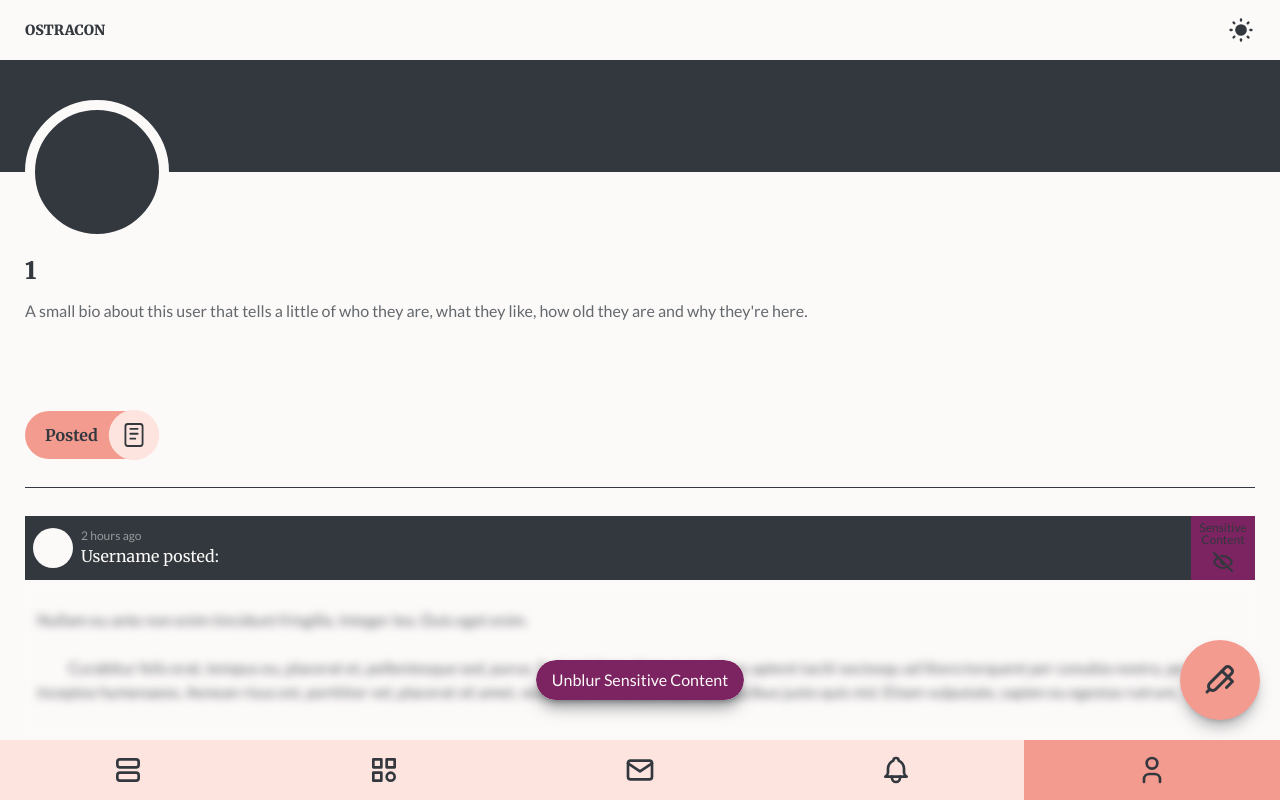
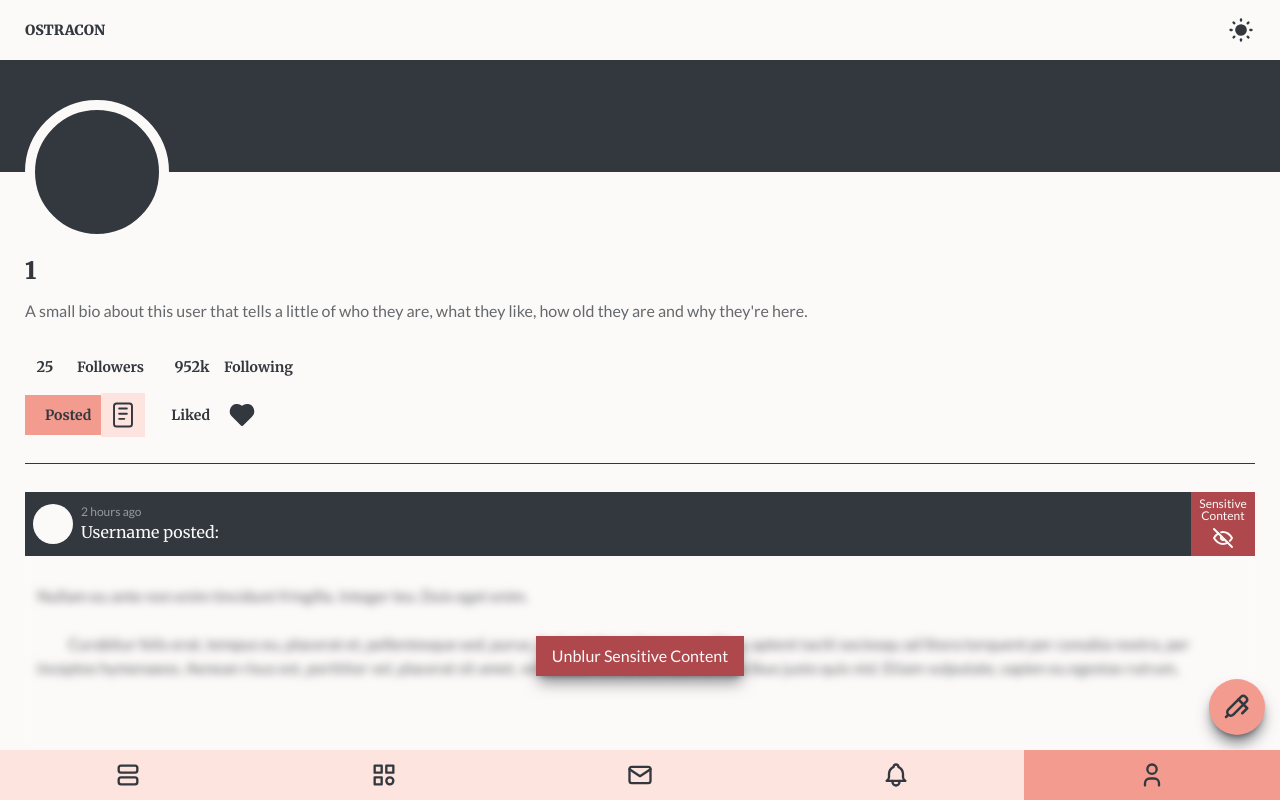
Before and after one commit to MadStoneDev/ostracon, a Next.js app: page /profile/1 in a window 1280 px wide. Built offline with nearby package versions, Linux system fonts and the light colour scheme.

Commit message:
layout optimisation

```diff
--- a/src/app/(private)/post/new/page.tsx
+++ b/src/app/(private)/post/new/page.tsx
@@ -38,18 +38,18 @@ export default function NewPost() {
 
       {/*  Footer*/}
       <footer
-        className={`flex items-center border-y border-dark dark:border-light`}
+        className={`flex items-center border-y border-dark dark:border-light h-[50px]`}
       >
         <button className={`flex-grow flex justify-center items-center h-full`}>
-          <IconHeart size={36} strokeWidth={2} />
+          <IconHeart size={28} strokeWidth={2} />
         </button>
 
         <button className={`flex-grow flex justify-center items-center h-full`}>
-          <IconMessage size={36} strokeWidth={2} />
+          <IconMessage size={28} strokeWidth={2} />
         </button>
 
         <button
-          className={`flex-grow py-2 flex flex-col justify-center items-center gap-1 h-full bg-danger text-light`}
+          className={`flex-grow flex justify-center items-center gap-1 h-full bg-danger text-light`}
         >
           <span
             className={`max-w-20 text-xs text-center`}
@@ -67,7 +67,7 @@ export default function NewPost() {
       <button
         className={`absolute top-0 right-[25px] text-dark dark:text-light hover:text-primary transition-all duration-300 ease-in-out`}
       >
-        <IconSend size={36} strokeWidth={2} />
+        <IconSend size={28} strokeWidth={2} />
       </button>
     </main>
   );
--- a/src/app/(private)/profile/layout.tsx
+++ b/src/app/(private)/profile/layout.tsx
@@ -14,7 +14,7 @@ export default function PrivateLayout({
     <div
       className={`flex-grow flex flex-col`}
       style={{
-        padding: "60px 0",
+        padding: "60px 0 50px",
       }}
     >
       <main className={`flex-grow overflow-y-auto`}>
@@ -23,7 +23,7 @@ export default function PrivateLayout({
           className={`relative mb-[75px] px-[25px] h-28 bg-dark dark:bg-light`}
         >
           <article
-            className={`absolute top-full -translate-y-1/2  w-36 h-36 rounded-full bg-dark dark:bg-light border-[10px] border-light dark:border-dark`}
+            className={`absolute top-full -translate-y-1/2 w-36 h-36 rounded-full bg-dark dark:bg-light border-[10px] border-light dark:border-dark`}
           ></article>
         </section>
 
--- a/src/components/feed/post.tsx
+++ b/src/components/feed/post.tsx
@@ -6,6 +6,8 @@ import {
   IconHeartFilled,
   IconMessage,
   IconMessageFilled,
+  IconSquareX,
+  IconSquareXFilled,
   IconTool,
 } from "@tabler/icons-react";
 import { useState } from "react";
@@ -45,7 +47,7 @@ export default function Post({
         {/* Tag */}
         {nsfw && (
           <button
-            className={`p-1 flex flex-col items-center justify-center gap-1 h-full aspect-square bg-danger text-dark dark:text-light`}
+            className={`p-1 flex flex-col items-center justify-center gap-1 h-full hover:scale-110 aspect-square bg-danger text-light z-10 transition-all duration-300 ease-in-out`}
             onClick={() => setBlurred(true)}
           >
             <span
@@ -84,7 +86,7 @@ export default function Post({
             }}
           >
             <button
-              className={`group/nsfw relative px-4 hover:px-6 py-2 text-light rounded-full shadow-lg hover:shadow-2xl shadow-dark/50 transition-all duration-300 ease-in-out overflow-hidden`}
+              className={`group/nsfw relative px-4 hover:px-6 py-2 text-light shadow-lg hover:shadow-2xl shadow-dark/50 transition-all duration-300 ease-in-out overflow-hidden`}
               onClick={() => setBlurred(false)}
             >
               <div
@@ -94,7 +96,7 @@ export default function Post({
                 }}
               >
                 <div
-                  className={`absolute -top-24 group-hover/nsfw:-top-20 right-72 group-hover/nsfw:-right-0 w-52 h-52 rotate-45 bg-dark dark:bg-light z-0 transition-all duration-500 ease-in-out`}
+                  className={`absolute top-0 left-0 right-full group-hover/nsfw:right-0 h-full bg-dark dark:bg-light z-0 transition-all duration-500 ease-in-out`}
                   style={{
                     boxShadow: "0 0 20px 20px transparent inset",
                   }}
@@ -112,14 +114,16 @@ export default function Post({
 
         {/* Tools Menu */}
         <article
-          className={`absolute py-5 top-0 ${
+          className={`absolute py-3 top-0 ${
             toolsOpen ? "right-0" : "-right-full"
-          } flex flex-col gap-4 w-full h-full bg-light dark:bg-dark z-10 transition-all duration-300 ease-in-out overflow-auto`}
+          } flex flex-col w-full h-full bg-secondary dark:bg-dark z-10 transition-all duration-300 ease-in-out overflow-auto`}
         >
-          <span className={`font-serif`}>Share Post</span>
-          <span className={`font-serif`}>Report Post</span>
-          <span className={`font-serif`}>Report {username}</span>
-          <span className={`font-serif`}>Hide Post</span>
+          <span className={`p-2 hover:bg-primary font-serif`}>Share Post</span>
+          <span className={`p-2 hover:bg-primary font-serif`}>Report Post</span>
+          <span className={`p-2 hover:bg-primary font-serif`}>
+            Report {username}
+          </span>
+          <span className={`p-2 hover:bg-primary font-serif`}>Hide Post</span>
         </article>
       </section>
 
@@ -149,7 +153,11 @@ export default function Post({
           className={`hover:text-primary transition-all duration-300 ease-in-out`}
           onClick={() => setToolsOpen(!toolsOpen)}
         >
-          <IconTool size={28} strokeWidth={1.5} />
+          {toolsOpen ? (
+            <IconSquareXFilled size={28} strokeWidth={1.5} />
+          ) : (
+            <IconTool size={28} strokeWidth={1.5} />
+          )}
         </button>
       </section>
     </div>
--- a/src/components/ui/big-button.tsx
+++ b/src/components/ui/big-button.tsx
@@ -37,21 +37,25 @@ export default function BigButton({
 }: ButtonProps) {
   const baseClassName = `group inline-flex ${
     direction === "left" ? "flex-row-reverse" : "flex-row"
-  } items-center h-12 rounded-full ${
+  } items-center h-10 ${
     active ? "bg-primary text-dark" : "text-light hover:bg-primary/50"
-  } font-serif text-base font-bold text-dark transition-all duration-300 ease-in-out`;
+  } font-serif text-sm font-bold text-dark transition-all duration-300 ease-in-out`;
 
   const contents = (
     <>
-      <span className={`${direction === "left" ? "pr-5 pl-3" : "pl-5 pr-3"}`}>
+      <span
+        className={`text-dark ${!active && "dark:text-light"} ${
+          direction === "left" ? "pr-5 pl-3" : "pl-5 pr-3"
+        }`}
+      >
         {title}
       </span>
       <div
-        className={`p-2 grid place-content-center w-12 h-12 rounded-full ${
+        className={`p-2 grid place-content-center w-10 h-10 text-dark ${
           active
-            ? "bg-secondary dark:bg-secondary/80"
-            : "group-hover:bg-secondary/70"
-        } scale-105 text-sm font-bold overflow-hidden transition-all duration-300 ease-in-out`}
+            ? "bg-secondary dark:bg-secondary/80 scale-110"
+            : "group-hover:bg-secondary/70 dark:text-light scale-105"
+        } group-hover:scale-125 text-sm font-bold overflow-hidden transition-all duration-300 ease-in-out`}
       >
         {indicator}
       </div>
--- a/src/components/ui/bottom-nav.tsx
+++ b/src/components/ui/bottom-nav.tsx
@@ -21,7 +21,7 @@ export default function BottomNav() {
     <nav
       className={`fixed bottom-0 left-0 right-0 flex items-stretch bg-secondary text-dark dark:text-dark z-50`}
       style={{
-        minHeight: "60px",
+        minHeight: "50px",
       }}
     >
       <Link
@@ -30,7 +30,7 @@ export default function BottomNav() {
           pathname.includes("/explore") ? "bg-primary" : "hover:bg-primary/35"
         } transition-all duration-300 ease-in-out`}
       >
-        <IconLayoutList size={32} strokeWidth={2} />
+        <IconLayoutList size={28} strokeWidth={2} />
       </Link>
 
       <Link
@@ -39,7 +39,7 @@ export default function BottomNav() {
           pathname.includes("/groups") ? "bg-primary" : "hover:bg-primary/35"
         } transition-all duration-300 ease-in-out`}
       >
-        <IconCategory size={32} strokeWidth={2} />
+        <IconCategory size={28} strokeWidth={2} />
       </Link>
 
       <Link
@@ -48,7 +48,7 @@ export default function BottomNav() {
           pathname.includes("/messages") ? "bg-primary" : "hover:bg-primary/35"
         } transition-all duration-300 ease-in-out`}
       >
-        <IconMail size={32} strokeWidth={2} />
+        <IconMail size={28} strokeWidth={2} />
       </Link>
 
       <Link
@@ -59,7 +59,7 @@ export default function BottomNav() {
             : "hover:bg-primary/35"
         } transition-all duration-300 ease-in-out`}
       >
-        <IconBell size={32} strokeWidth={2} />
+        <IconBell size={28} strokeWidth={2} />
       </Link>
 
       <Link
@@ -68,7 +68,7 @@ export default function BottomNav() {
           pathname.includes("/profile") ? "bg-primary" : "hover:bg-primary/35"
         } transition-all duration-300 ease-in-out`}
       >
-        <IconUser size={32} strokeWidth={2} />
+        <IconUser size={28} strokeWidth={2} />
       </Link>
     </nav>
   );
--- a/src/components/ui/ostracon-action.tsx
+++ b/src/components/ui/ostracon-action.tsx
@@ -13,13 +13,13 @@ export default function OstraconAction() {
   return (
     <Link
       href={`/post/new`}
-      className={`fixed pr-0.5 grid place-content-center w-20 h-20 rounded-full bg-primary shadow-lg hover:shadow-xl shadow-dark/35 hover:scale-105 text-dark z-50 transition-all duration-300 ease-in-out`}
+      className={`fixed pr-0.5 grid place-content-center w-14 h-14 rounded-full bg-primary shadow-lg hover:shadow-xl shadow-dark/70 hover:scale-110 text-dark z-50 transition-all duration-300 ease-in-out`}
       style={{
-        bottom: "80px",
-        right: "20px",
+        bottom: "65px",
+        right: "15px",
       }}
     >
-      <IconBallpen size={36} strokeWidth={2} />
+      <IconBallpen size={30} strokeWidth={2} />
     </Link>
   );
 }
--- a/src/components/ui/profile-content.tsx
+++ b/src/components/ui/profile-content.tsx
@@ -172,8 +172,8 @@ export default function ProfileContent({ username }: { username: string }) {
           </p>
         </article>
 
-        <article className={`flex flex-col justify-center gap-4`}>
-          <div className={`flex items-center gap-3`}>
+        <article className={`flex flex-col justify-center gap-2`}>
+          <div className={`flex items-center gap-2`}>
             <BigButton
               title={"Followers"}
               indicator={25}
@@ -191,7 +191,7 @@ export default function ProfileContent({ username }: { username: string }) {
             />
           </div>
 
-          <div className={`flex items-center gap-3`}>
+          <div className={`flex items-center gap-2`}>
             <BigButton
               title={"Posted"}
               indicator={<IconNotes size={28} strokeWidth={1.5} />}
--- a/tailwind.config.ts
+++ b/tailwind.config.ts
@@ -21,7 +21,7 @@ const config: Config = {
         primary: "#F49B90",
         secondary: "#FDE4DF",
 
-        danger: "#7C2361",
+        danger: "#AF484D",
       },
     },
   },
```
